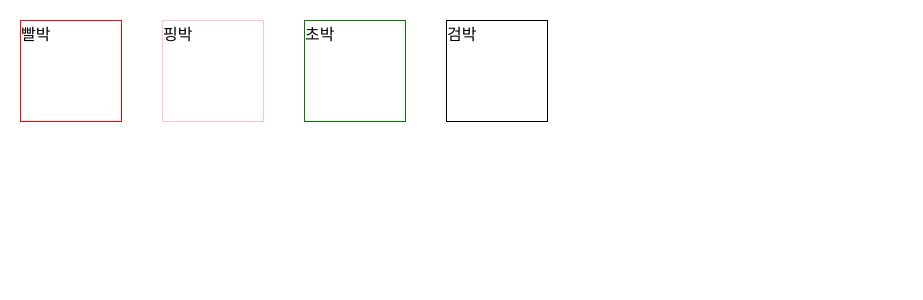
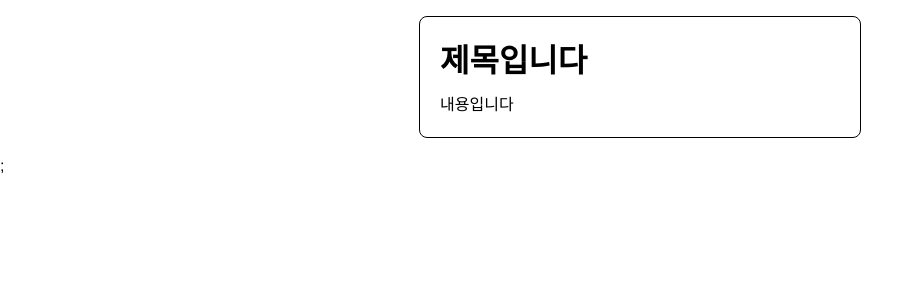
Before and after one commit to Haru-Im/react-video-course, a React (Create React App) app in the folder week-2/: page / in a window 1280 px wide. Shown: the top 300 px of the page, without its empty margins (0-923 px from the left). Built offline with nearby package versions, Linux system fonts and the light colour scheme.

Commit message:
globalStyle

```diff
--- a/week-2/src/App.js
+++ b/week-2/src/App.js
@@ -1,9 +1,16 @@
 import "./App.css";
 import { Basic } from "./Components/1.basic";
 import { Basic2 } from "./Components/2.mapfilter";
+import TestPage from "./Components/3.testpage";
+import GlobalStyle from "./styles/globalStyle";
 
 function App() {
-  return <Basic2 />;
+  return (
+    <>
+      <GlobalStyle />
+      <TestPage title="제목입니다" contents="내용입니다" />;
+    </>
+  );
 }
 
 export default App;
--- /dev/null
+++ b/week-2/src/Components/3.testpage.jsx
@@ -0,0 +1,37 @@
+// styled-components는 해당 컴포넌트 안에서만
+// 전역 스타일링은 프로젝트 전체를 아우르는 스타일
+
+import styled from "styled-components";
+
+function TestPage(props) {
+  return (
+    <Wrapper>
+      <Title>{props.title}</Title>
+      <Contents>{props.contents}</Contents>
+    </Wrapper>
+  );
+}
+
+// 각 내용들이 지역 컴포넌트 스타일링
+const Title = styled.h1`
+  line-height: 1.5;
+
+  margin: 0;
+  margin-bottom: 8px;
+`;
+
+const Contents = styled.p`
+  margin: 0;
+
+  font-size: 1rem;
+`;
+
+const Wrapper = styled.div`
+  border: 1px solid black;
+  border-radius: 8px;
+  padding: 20px;
+  margin: 16px auto;
+  max-width: 400px;
+`;
+
+export default TestPage;
--- /dev/null
+++ b/week-2/src/styles/globalStyle.jsx
@@ -0,0 +1,10 @@
+import { createGlobalStyle } from "styled-components";
+
+const GlobalStyle = createGlobalStyle`
+  body {
+    font-family: "Helvetica", "Arial", sans-serif;
+    line-height: 1.5;
+  }
+`;
+
+export default GlobalStyle;
```
